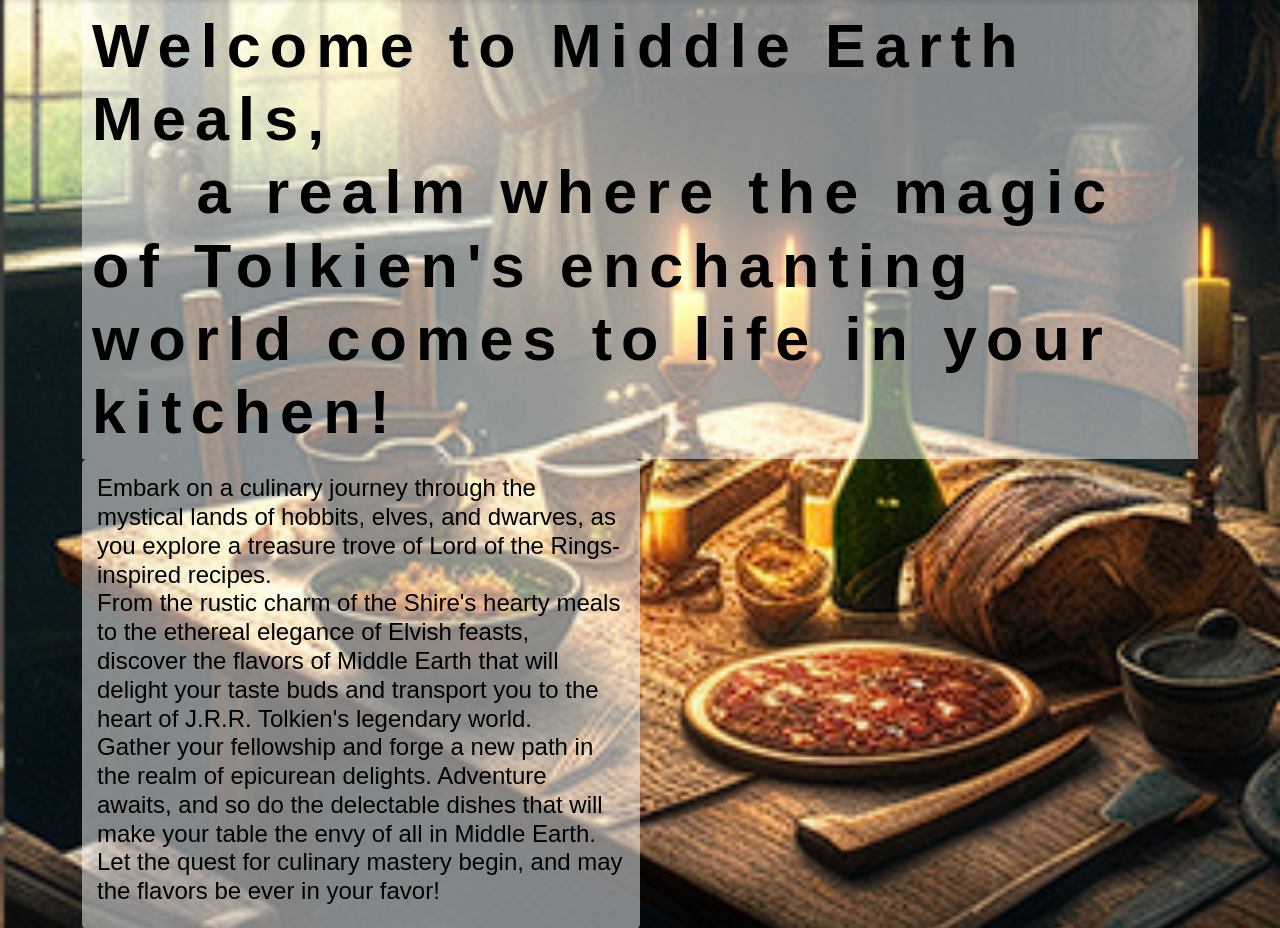
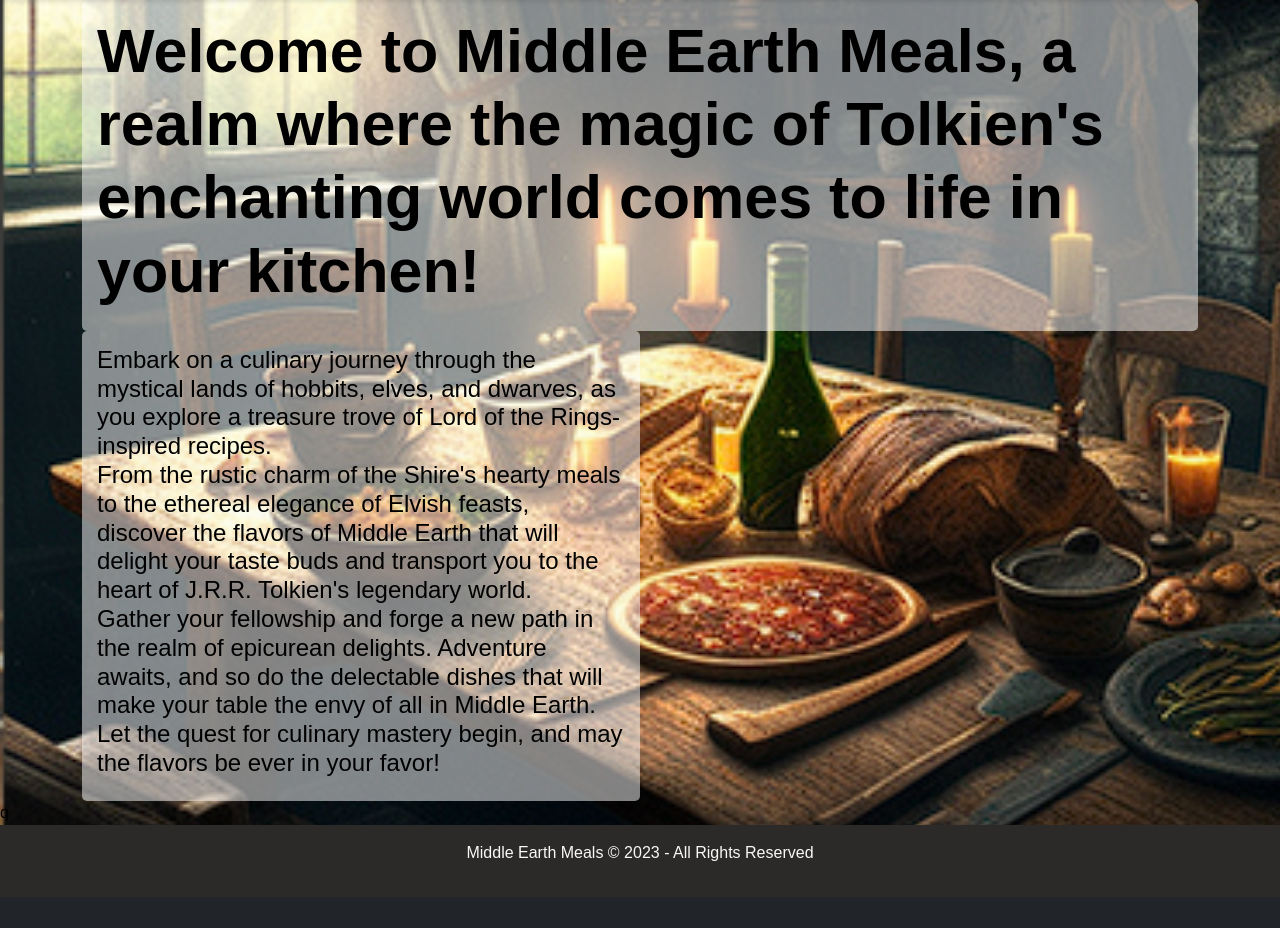
Before and after one commit to Dominic-wells/Milestone-Project-3-Middle-earth-Meals, a Flask app: page / in a window 1280 px wide. Shown: the part 119-1047 px from the top of the page. After the commit the page ends 980 px from the top, so only its background shows below. Run offline with Flask 2, Linux system fonts and the light colour scheme; some libraries are stand-ins or nearby versions; some web fonts are replaced.

Commit message:
removed typewriter

```diff
--- a/templates/index.html
+++ b/templates/index.html
@@ -3,7 +3,7 @@
 
 
 
-<div class="typewriter">
+<div class="semi-transparent">
   <h3>Welcome to Middle Earth Meals,
     a realm where the magic of Tolkien's enchanting world comes to life in your kitchen! </h3>
 </div>
```
